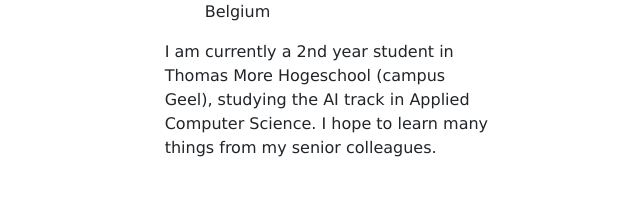
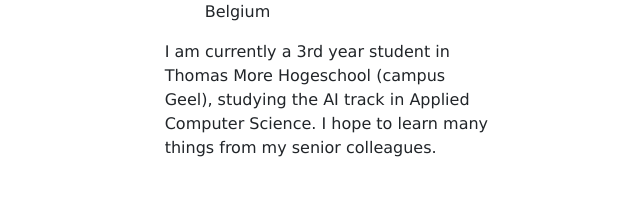
Before and after one commit to SalihEkici/Portfolio, a website: page index.html in a window 1280 px wide. Shown: the part 1274-1482 px from the top of the page, 85-725 px from the left. Drawn offline with nearby package versions, Linux system fonts and the light colour scheme.

Commit message:
updated class

```diff
--- a/index.html
+++ b/index.html
@@ -94,7 +94,7 @@
                     </li>
                   </ul>
                   <div>
-                    I am currently a 2nd year student in Thomas More Hogeschool
+                    I am currently a 3rd year student in Thomas More Hogeschool
                     (campus Geel), studying the AI track in Applied Computer
                     Science. I hope to learn many things from my senior
                     colleagues.
```
